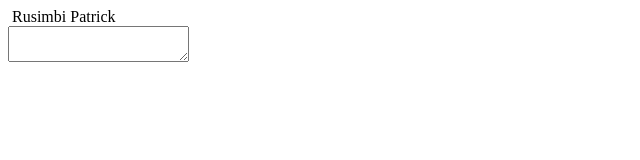
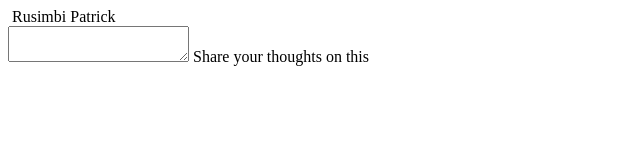
Before and after one commit to RusimbiP/Teamwork, a plain HTML site: page pages/comment.html in a window 1280 px wide. Shown: the whole page, without its empty margins (0-640 px from the left). Drawn offline with Linux system fonts and the light colour scheme.

Commit message:
feat(comment):add caption in the text area [#168360287]

```diff
--- a/pages/comment.html
+++ b/pages/comment.html
@@ -12,6 +12,7 @@
       <span class="name">Rusimbi Patrick</span>
     </div>
     <textarea class="form-control" name="" id=""></textarea>
+    <span class="placeholder">Share your thoughts on this</span>
   </div>
 </body>
 </html>
```
